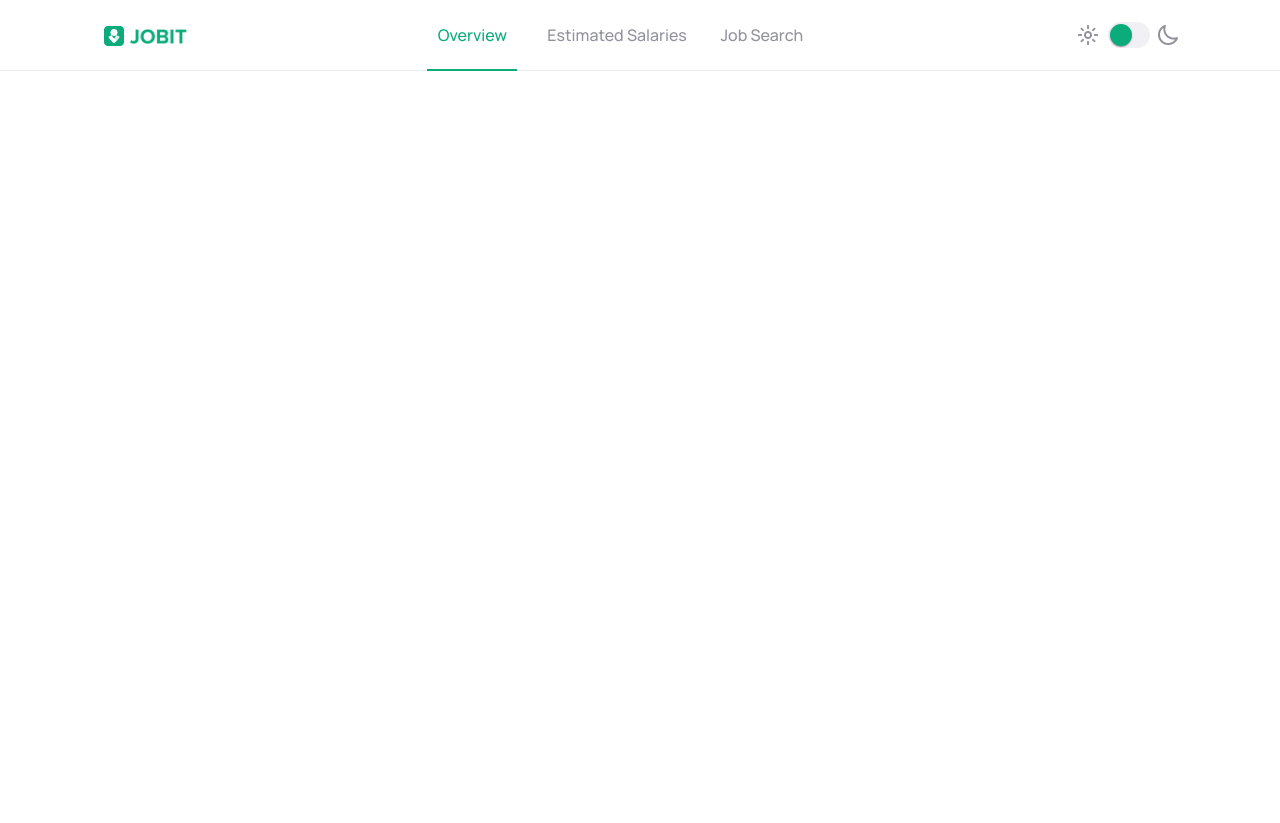
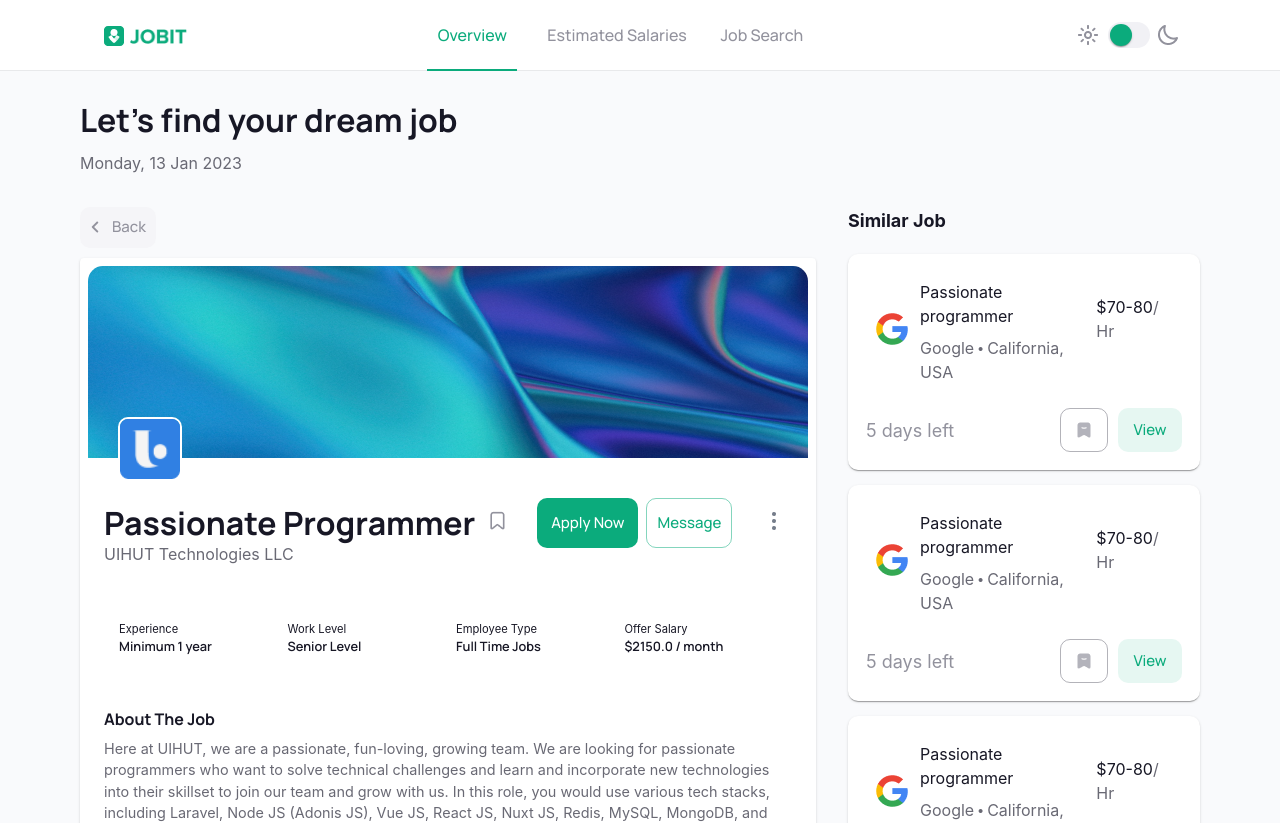
Before and after one commit to HaiyingLiao/JobIT, a React (Vite) app: page /job-detail in a window 1280 px wide. Shown: the top 823 px of the page. Before the commit the page ends 800 px from the top, so only its background shows below. Built offline with nearby package versions, Linux system fonts and the light colour scheme.

Commit message:
add job detail page content

```diff
--- a/src/app.jsx
+++ b/src/app.jsx
@@ -4,7 +4,7 @@ import { Toaster } from 'react-hot-toast';
 
 import { Navbar } from './components';
 
-import { Home, JobSearch, EstimatedSalary } from './pages';
+import { Home, JobSearch, EstimatedSalary, JobDetail } from './pages';
 
 import './app.css';
 
@@ -16,6 +16,7 @@ export default function App() {
       <Routes>
         <Route exact path='/' element={<Home />} />
         <Route exact path='/job-search' element={<JobSearch />} />
+        <Route exact path='/job-detail' element={<JobDetail />} />
         <Route exact path='/estimated-salary' element={<EstimatedSalary />} />
       </Routes>
       <Toaster />
--- a/src/assets/icons/index.js
+++ b/src/assets/icons/index.js
@@ -17,6 +17,7 @@ import isMore from './ic_More.png';
 import closeIcon from './close.png';
 import moreVertical from './more-vertical.png';
 import oval from './Oval.png';
+import arrow from './arror.png';
 
 export default {
   sun,
@@ -38,4 +39,5 @@ export default {
   closeIcon,
   moreVertical,
   oval,
+  arrow,
 };
--- a/src/components/InlineJobCard/InlineJobCard.jsx
+++ b/src/components/InlineJobCard/InlineJobCard.jsx
@@ -38,6 +38,7 @@ const InlineJobCard = ({ type }) => {
           display: 'flex',
           alignItems: 'center',
           justifyContent: 'space-between',
+          gap: '10px',
         }}
       >
         <Box>
--- /dev/null
+++ b/src/pages/JobDetail.jsx
@@ -0,0 +1,57 @@
+import { Grid, Typography, useTheme, useMediaQuery } from '@mui/material';
+
+import { LargeJobCard, InlineJobCard, CustomButton } from '../components';
+import icons from '../assets/icons';
+
+const demoData = [1, 2, 3, 4, 5, 6, 7, 8, 9];
+
+const JobDetail = () => {
+  const theme = useTheme();
+  const isMobile = useMediaQuery(theme.breakpoints.down('md'));
+
+  return (
+    <Grid
+      container
+      spacing={4}
+      sx={{
+        marginTop: '70px',
+        backgroundColor: 'customColor.pageBG',
+        padding: { xs: '0px 24px', md: '0px 80px' },
+      }}
+    >
+      <Grid item sm={12}>
+        <Typography variant='h1' mb='12px'>
+          Let’s find your dream job
+        </Typography>
+        <Typography variant=' bodyL_2' color='text.secondary'>
+          Monday, 13 Jan 2023
+        </Typography>
+      </Grid>
+
+      <Grid item sm={12} md={8}>
+        {!isMobile && (
+          <CustomButton
+            variant='secondary'
+            title='Back'
+            startIcon={<img src={icons.arrow} alt='arrow' />}
+            sx={{ padding: '7px 10px', marginBottom: '10px' }}
+          />
+        )}
+        <LargeJobCard />
+      </Grid>
+
+      <Grid container item sm={12} md={4}>
+        <Typography variant='bodyL' mb='20px'>
+          Similar Job
+        </Typography>
+        {demoData.map((index) => (
+          <Grid item sm={12} mb='15px' key={index}>
+            <InlineJobCard />
+          </Grid>
+        ))}
+      </Grid>
+    </Grid>
+  );
+};
+
+export default JobDetail;
--- a/src/pages/index.js
+++ b/src/pages/index.js
@@ -1,3 +1,4 @@
 export { default as Home } from './Home/Home';
 export { default as EstimatedSalary } from './EstimatedSalary/EstimatedSalary';
 export { default as JobSearch } from './JobSearch/JobSearch';
+export { default as JobDetail } from './JobDetail';
```
Also changed, not shown: src/assets/icons/arror.png (added).
